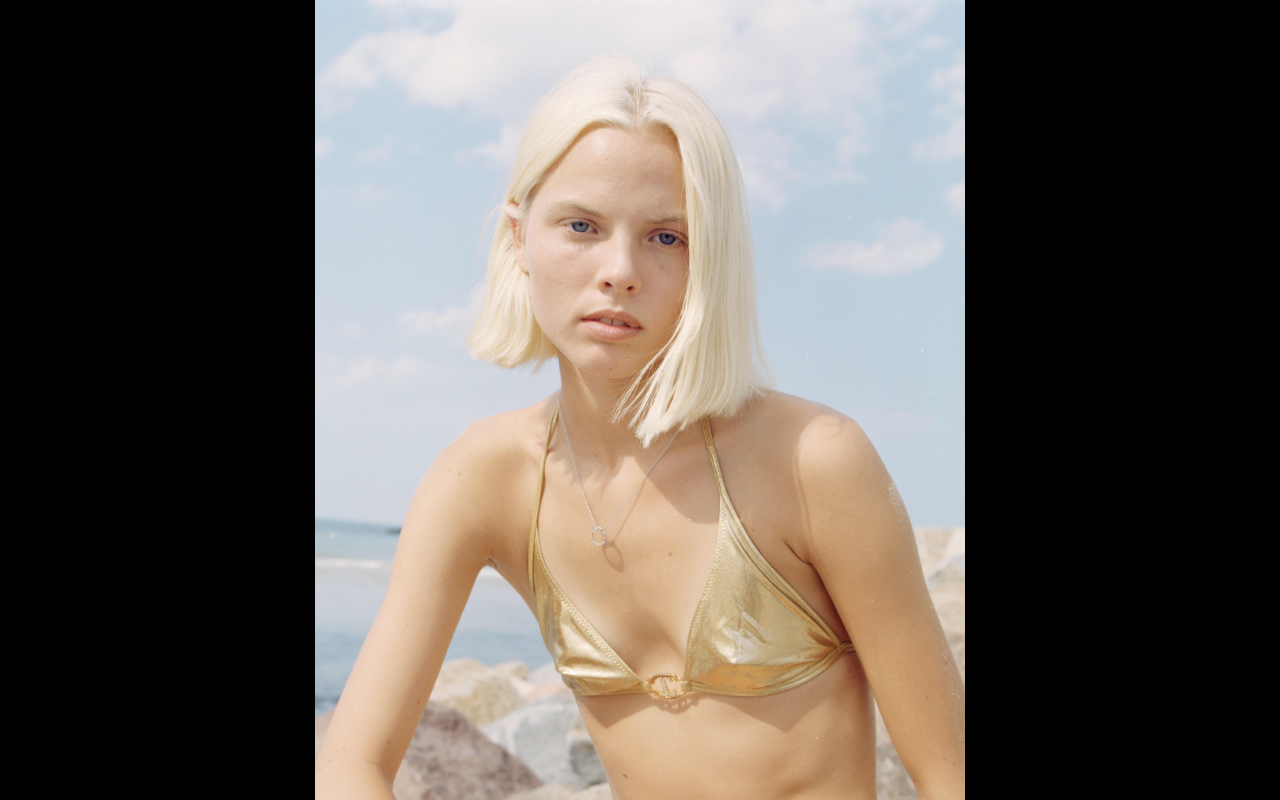
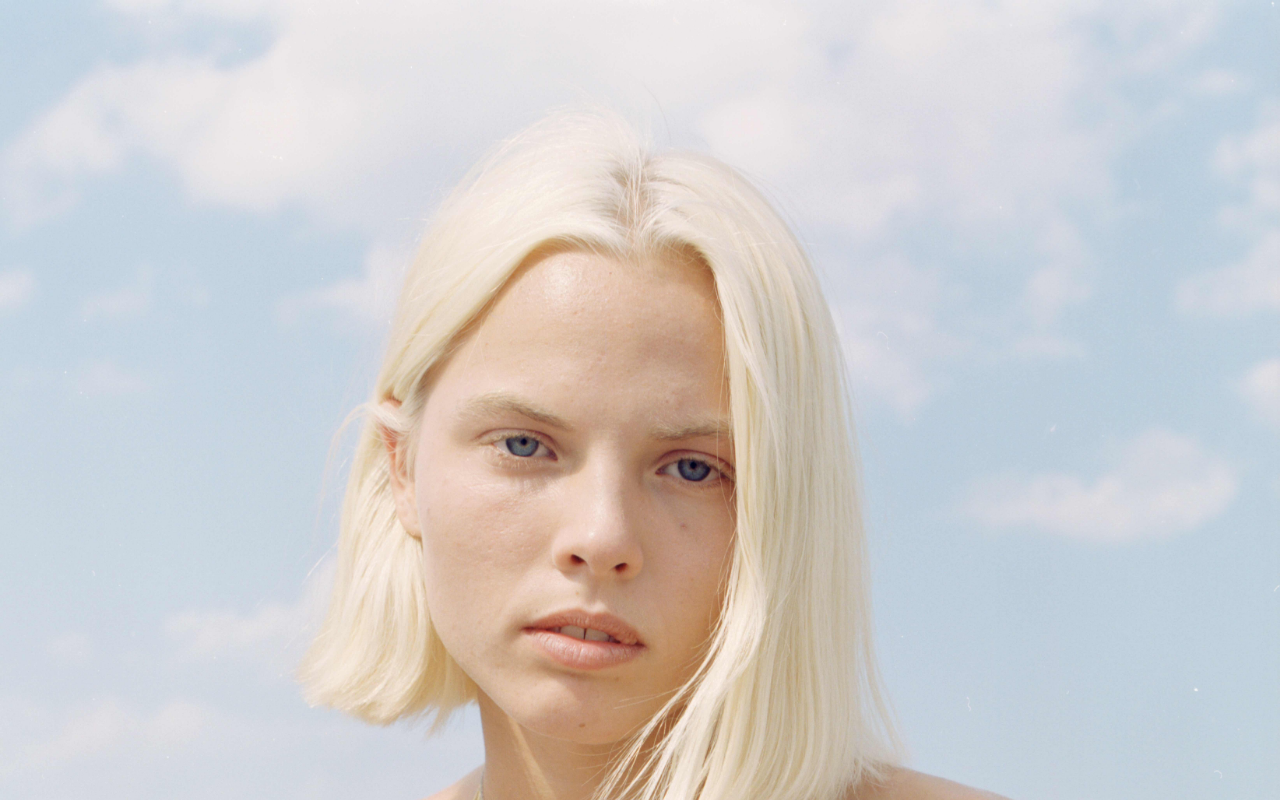
Before and after one commit to ledoublef-spec/photo-site, a plain HTML site: page index.html in a window 1280 px wide. Shown: the top 800 px of the page. Drawn offline with Linux system fonts and the light colour scheme.

Commit message:
Add files via upload

```diff
--- a/index.html
+++ b/index.html
@@ -6,15 +6,11 @@
   <style>
     body {
       margin: 0;
-      background-color: #000;
-      display: flex;
-      justify-content: center;
-      align-items: center;
-      height: 100vh;
+      background-color: #fff; /* WHITE background */
     }
     img {
       max-width: 100%;
-      max-height: 100%;
+      height: auto;
       display: block;
     }
   </style>
```
